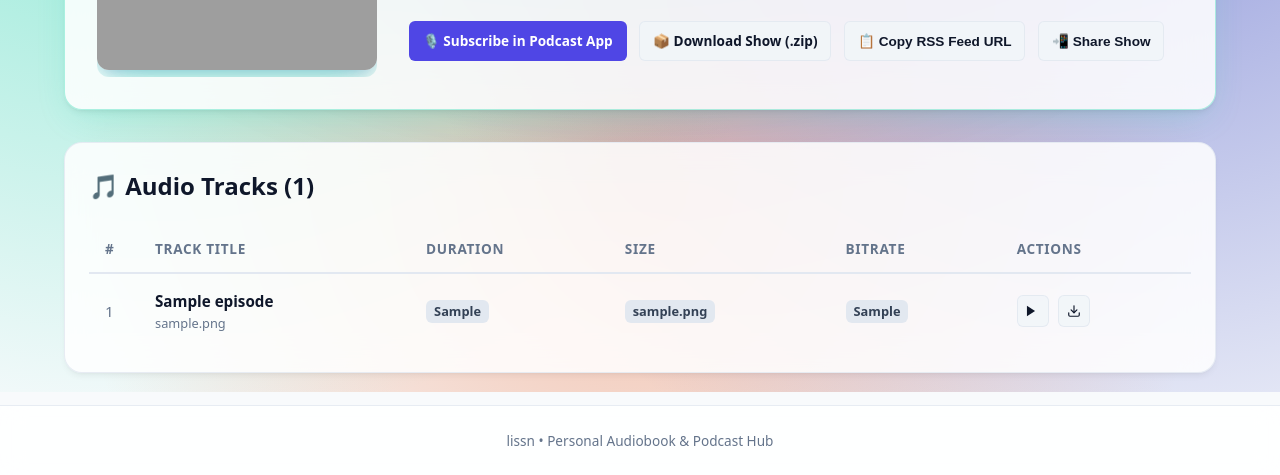
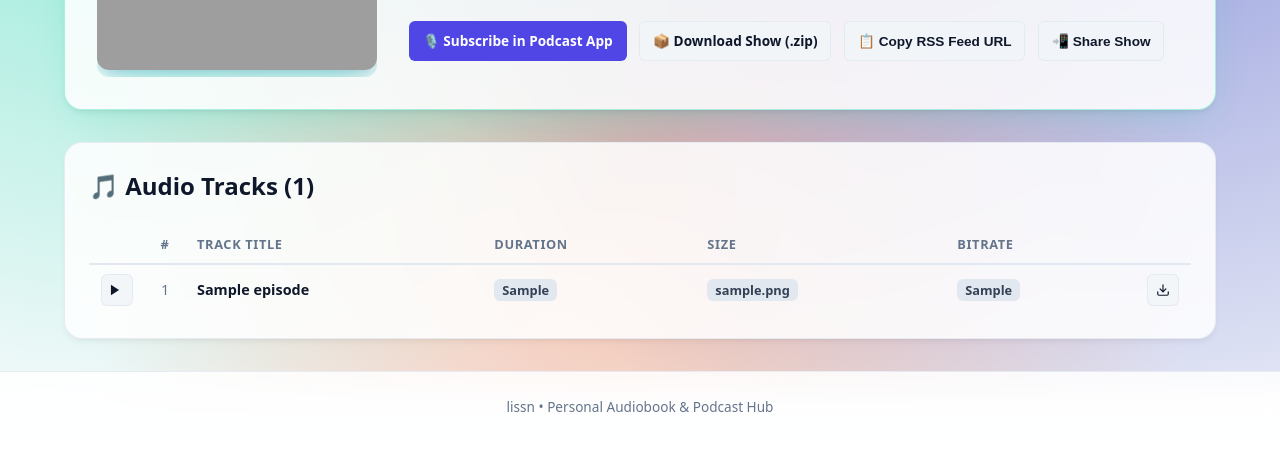
Before and after one commit to jakobbg/lissn, a FastAPI app: page /show/1 in a window 1280 px wide. Shown: the part 408-883 px from the top of the page. After the commit the page ends 820 px from the top, so only its background shows below. Run offline with FastAPI, Linux system fonts and the light colour scheme; tables that the repository leaves empty hold one stand-in row (values such as "Sample post"); grey boxes are pictures that could not be loaded.

Commit message:
🎵 Make track display compact with play button on left and download on right
- Position play button as first column before track number
- Display filename on hover over title element for a compact single-line layout
- Position individual download button as far-right column
- Add compact CSS styling for track table cells
- Add automated test verifying compact track layout

```diff
--- a/src/lissn/static/style.css
+++ b/src/lissn/static/style.css
@@ -619,19 +619,26 @@ a:focus-visible, button:focus-visible, input:focus-visible {
 }
 
 .track-table th {
-  padding: 0.8rem 1rem;
+  padding: 0.55rem 0.75rem;
   border-bottom: 2px solid var(--border-color);
   color: var(--text-muted);
-  font-size: 0.85rem;
+  font-size: 0.8rem;
   text-transform: uppercase;
   letter-spacing: 0.05em;
+  vertical-align: middle;
 }
 
 .track-table td {
-  padding: 0.9rem 1rem;
+  padding: 0.55rem 0.75rem;
   border-bottom: 1px solid var(--border-color);
   color: var(--text-primary);
-  font-size: 0.95rem;
+  font-size: 0.9rem;
+  vertical-align: middle;
+}
+
+.track-title-text {
+  font-weight: 600;
+  color: var(--text-primary);
 }
 
 .track-table tr:last-child td {
--- a/src/lissn/templates/show.html
+++ b/src/lissn/templates/show.html
@@ -123,12 +123,13 @@
           <table class="track-table">
             <thead>
               <tr>
-                <th style="width: 50px;">#</th>
+                <th style="width: 40px; text-align: center;" aria-label="Play"></th>
+                <th style="width: 40px; text-align: center;">#</th>
                 <th>Track Title</th>
                 <th>Duration</th>
                 <th>Size</th>
                 <th>Bitrate</th>
-                <th>Actions</th>
+                <th style="text-align: right; width: 40px;" aria-label="Download"></th>
               </tr>
             </thead>
             <tbody>
@@ -142,21 +143,21 @@
                     data-track-title="{{ ep.title }}"
                     data-show-title="{{ show.title }}"
                     {% if show.cover_path %}data-cover-url="/covers/{{ show.show_id }}"{% endif %}>
-                  <td style="color: var(--text-muted);">{{ loop.index }}</td>
-                  <td>
-                    <strong>{{ ep.title }}</strong>
-                    <div style="font-size: 0.8rem; color: var(--text-muted);">{{ ep.filename }}</div>
-                  </td>
-                  <td><span class="duration-badge">{{ ep.formatted_duration }}</span></td>
-                  <td><span class="size-badge">{{ ep.formatted_file_size or '—' }}</span></td>
-                  <td><span class="bitrate-badge">{{ ep.formatted_bitrate or '—' }}</span></td>
-                  <td>
-                    <div class="track-actions-cell">
+                  <td style="width: 40px; text-align: center; vertical-align: middle;">
                     <button type="button" class="btn btn-sm btn-icon btn-play js-play-track" data-track-index="{{ loop.index0 }}" aria-label="Play {{ ep.title }}" title="Play {{ ep.title }}">
                       <svg class="btn-play-icon" width="14" height="14" viewBox="0 0 24 24" fill="currentColor" aria-hidden="true">
                         <polygon points="5 3 19 12 5 21 5 3"></polygon>
                       </svg>
                     </button>
+                  </td>
+                  <td style="width: 40px; text-align: center; color: var(--text-muted); vertical-align: middle;">{{ loop.index }}</td>
+                  <td style="vertical-align: middle;" title="{{ ep.filename }}">
+                    <strong class="track-title-text" title="File: {{ ep.filename }}">{{ ep.title }}</strong>
+                  </td>
+                  <td style="vertical-align: middle;"><span class="duration-badge">{{ ep.formatted_duration }}</span></td>
+                  <td style="vertical-align: middle;"><span class="size-badge">{{ ep.formatted_file_size or '—' }}</span></td>
+                  <td style="vertical-align: middle;"><span class="bitrate-badge">{{ ep.formatted_bitrate or '—' }}</span></td>
+                  <td style="text-align: right; width: 40px; vertical-align: middle;">
                     <a href="/download/{{ show.show_id }}/{{ ep.filename }}" class="btn btn-sm btn-icon btn-secondary js-download-track" aria-label="Download {{ ep.title }}" title="Download {{ ep.filename }}" download>
                       <svg width="14" height="14" viewBox="0 0 24 24" fill="none" stroke="currentColor" stroke-width="2" stroke-linecap="round" stroke-linejoin="round" aria-hidden="true">
                         <path d="M21 15v4a2 2 0 0 1-2 2H5a2 2 0 0 1-2-2v-4"></path>
@@ -164,7 +165,6 @@
                         <line x1="12" y1="15" x2="12" y2="3"></line>
                       </svg>
                     </a>
-                    </div>
                   </td>
                 </tr>
               {% endfor %}
```
Also changed, not shown: tests/test_app.py (+21 -0 lines). Lines whose indentation alone changed are shown as unchanged.
